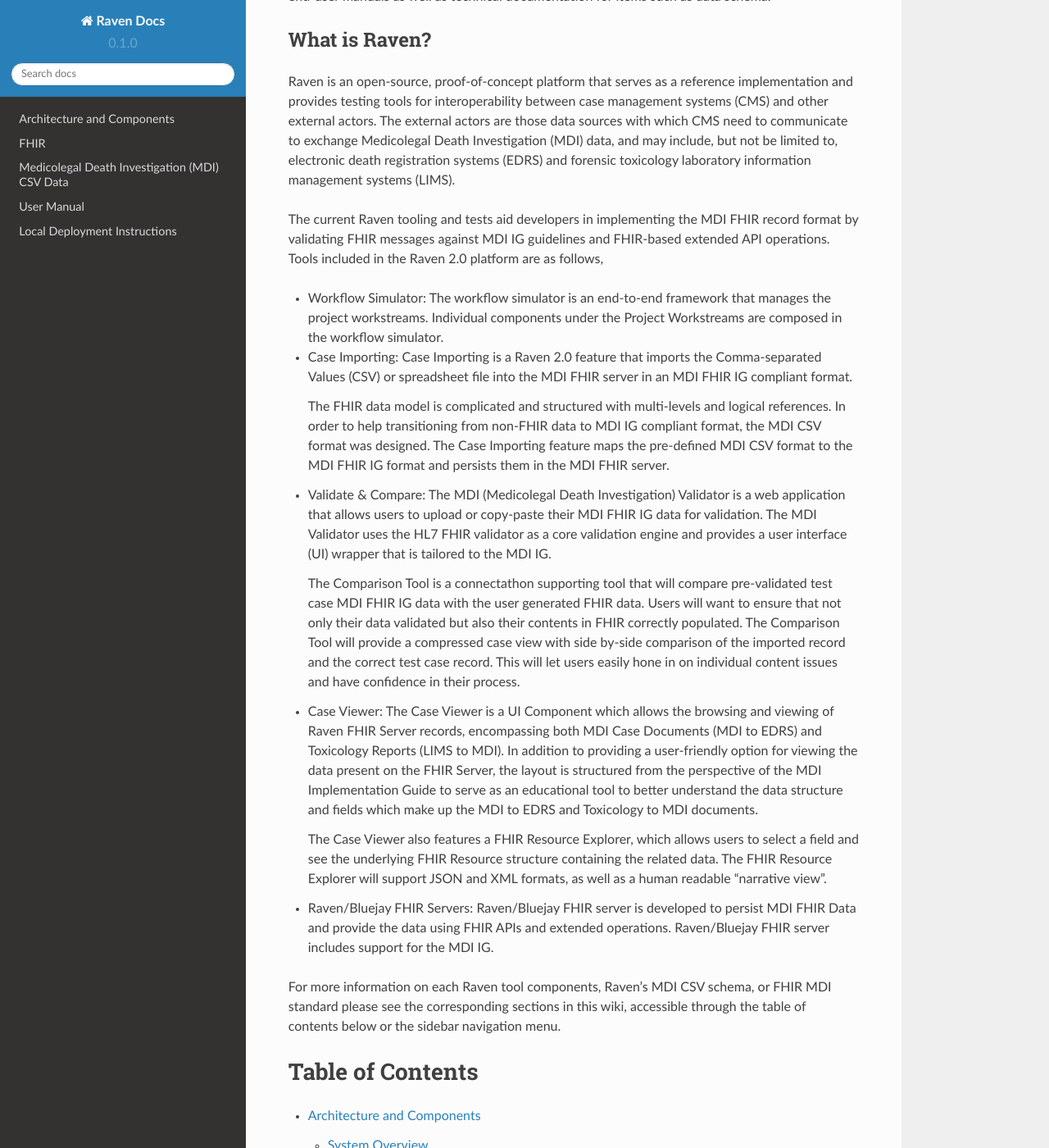
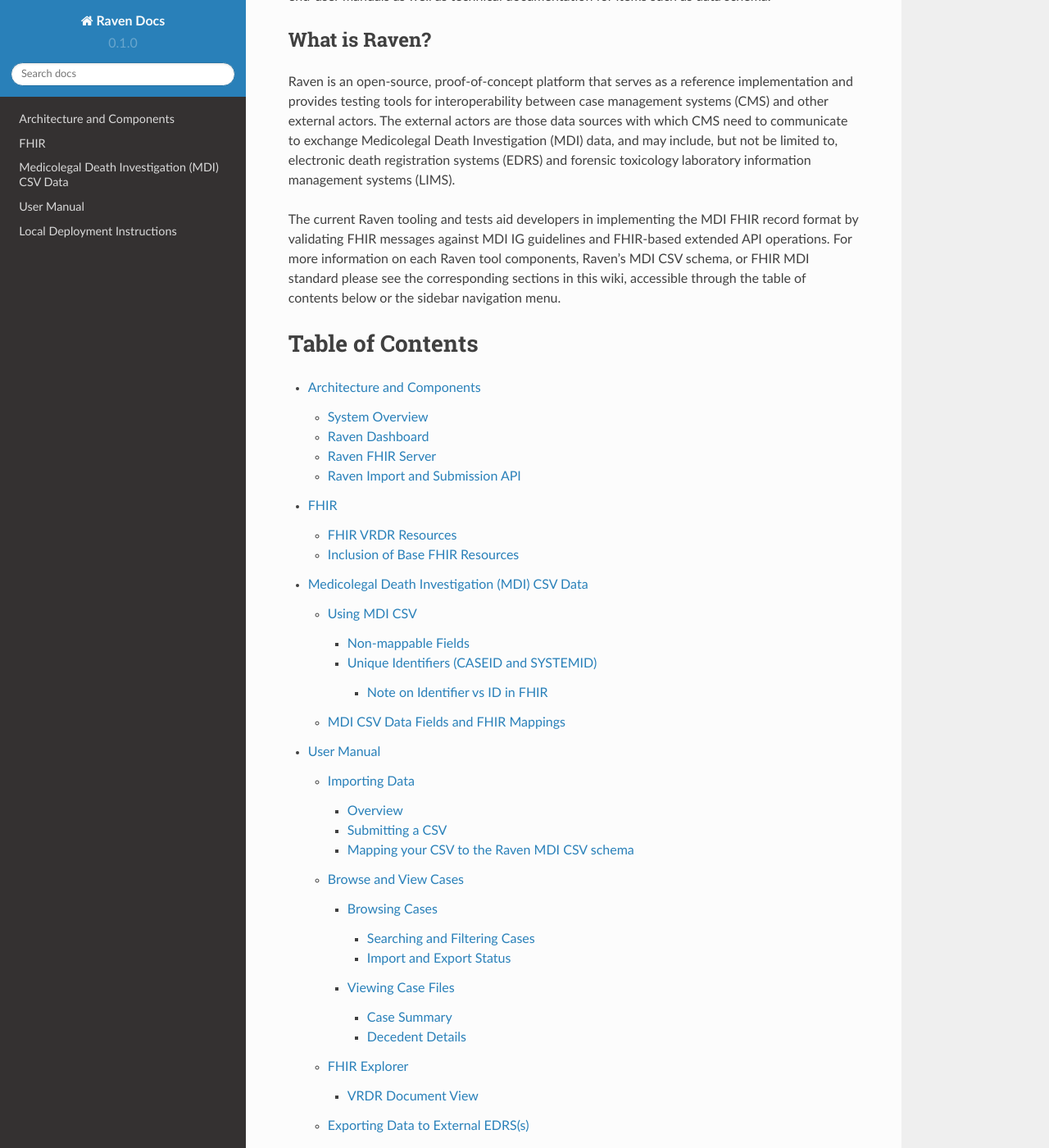
Before and after one commit to MortalityReporting/RavenDocs, a Sphinx documentation site: the page built from docs/source/index.rst, in a window 1280 px wide and 1400 px high, scrolled down 200 px. Shown: the whole window at 82% size. Built offline with Sphinx 7.4.7 and the Read the Docs theme 2.0.0, drawn with Linux system fonts in a browser that asks for light colours.

Commit message:
Update index.rst

```diff
--- a/docs/source/index.rst
+++ b/docs/source/index.rst
@@ -11,37 +11,7 @@
 
 Raven is an open-source, proof-of-concept platform that serves as a reference implementation and provides testing tools for interoperability between case management systems (CMS) and other external actors. The external actors are those data sources with which CMS need to communicate to exchange Medicolegal Death Investigation (MDI) data, and may include, but not be limited to, electronic death registration systems (EDRS) and forensic toxicology laboratory information management systems (LIMS).
 
-The current Raven tooling and tests aid developers in implementing the MDI FHIR record format by validating FHIR messages against MDI IG guidelines and FHIR-based extended API operations. Tools included in the Raven 2.0 platform are as follows,
-
-- Workflow Simulator:
-  The workflow simulator is an end-to-end framework that manages the project workstreams. Individual components under the Project Workstreams are composed
-  in the workflow simulator.
-- Case Importing:
-  Case Importing is a Raven 2.0 feature that imports the Comma-separated Values (CSV) or spreadsheet file into the MDI FHIR server in an MDI FHIR IG
-  compliant format.
-
-  The FHIR data model is complicated and structured with multi-levels and logical references. In order to help transitioning from non-FHIR data to MDI IG
-  compliant format, the MDI CSV format was designed. The Case Importing feature maps the pre-defined MDI CSV format to the MDI FHIR IG format and persists
-  them in the MDI FHIR server.
-- Validate & Compare: The MDI (Medicolegal Death Investigation) Validator is a web application that allows users to upload or copy-paste their MDI FHIR IG
-  data for validation. The MDI Validator uses the HL7 FHIR validator as a core validation engine and provides a user interface (UI) wrapper that is
-  tailored to the MDI IG.
-
-  The Comparison Tool is a connectathon supporting tool that will compare pre-validated test case MDI FHIR IG data with the user generated FHIR data. Users
-  will want to ensure that not only their data validated but also their contents in FHIR correctly populated. The Comparison Tool will provide a compressed
-  case view with side by-side comparison of the imported record and the correct test case record. This will let users easily hone in on individual content
-  issues and have confidence in their process.
-- Case Viewer: The Case Viewer is a UI Component which allows the browsing and viewing of Raven FHIR Server records, encompassing both MDI Case Documents
-  (MDI to EDRS) and Toxicology Reports (LIMS to MDI). In addition to providing a user-friendly option for viewing the data present on the FHIR Server, the
-  layout is structured from the perspective of the MDI Implementation Guide to serve as an educational tool to better understand the data structure and
-  fields which make up the MDI to EDRS and Toxicology to MDI documents.
-
-  The Case Viewer also features a FHIR Resource Explorer, which allows users to select a field and see the underlying FHIR Resource structure containing
-  the related data. The FHIR Resource Explorer will support JSON and XML formats, as well as a human readable “narrative view”.
-- Raven/Bluejay FHIR Servers: Raven/Bluejay FHIR server is developed to persist MDI FHIR Data and provide the data using FHIR APIs and extended operations.
-  Raven/Bluejay FHIR server includes support for the MDI IG.
-
-For more information on each Raven tool components, Raven’s MDI CSV schema, or
+The current Raven tooling and tests aid developers in implementing the MDI FHIR record format by validating FHIR messages against MDI IG guidelines and FHIR-based extended API operations. For more information on each Raven tool components, Raven’s MDI CSV schema, or
 FHIR MDI standard please see the corresponding
 sections in this wiki, accessible through the table of contents below or
 the sidebar navigation menu.
```
